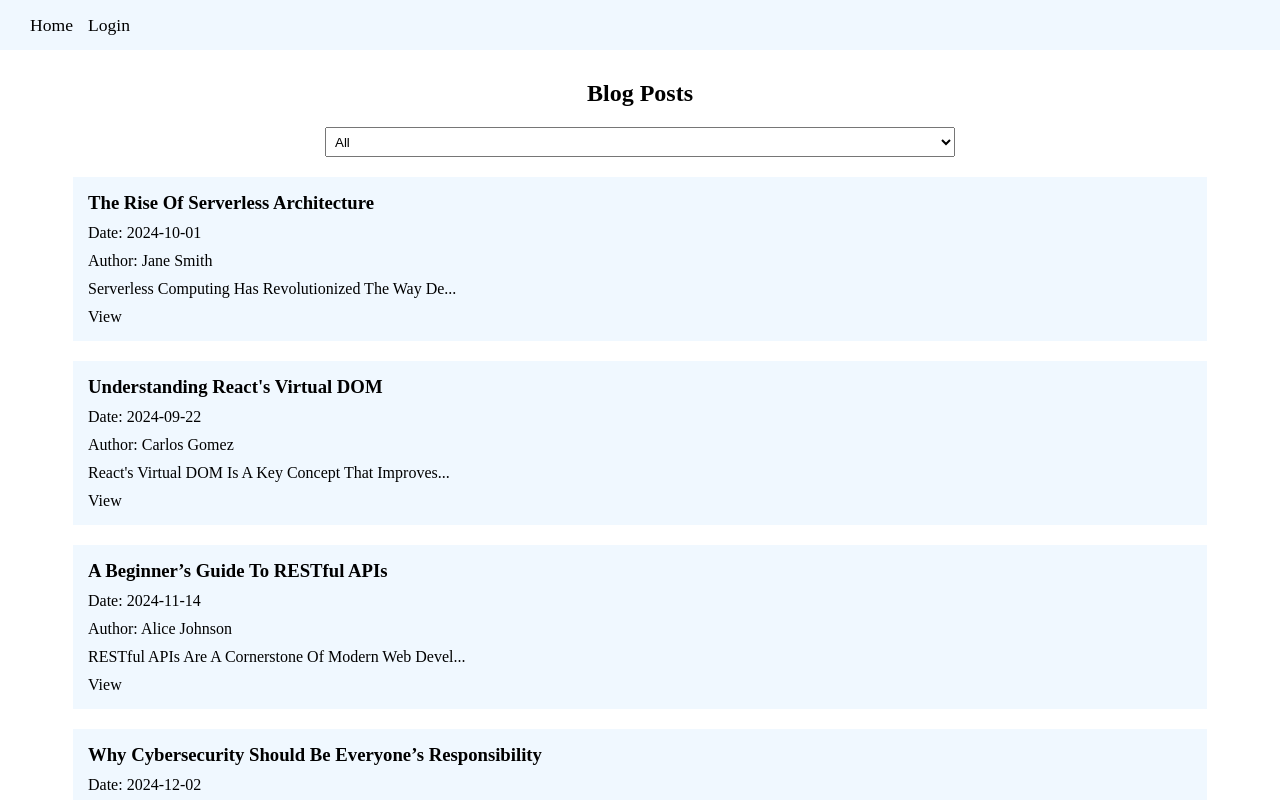
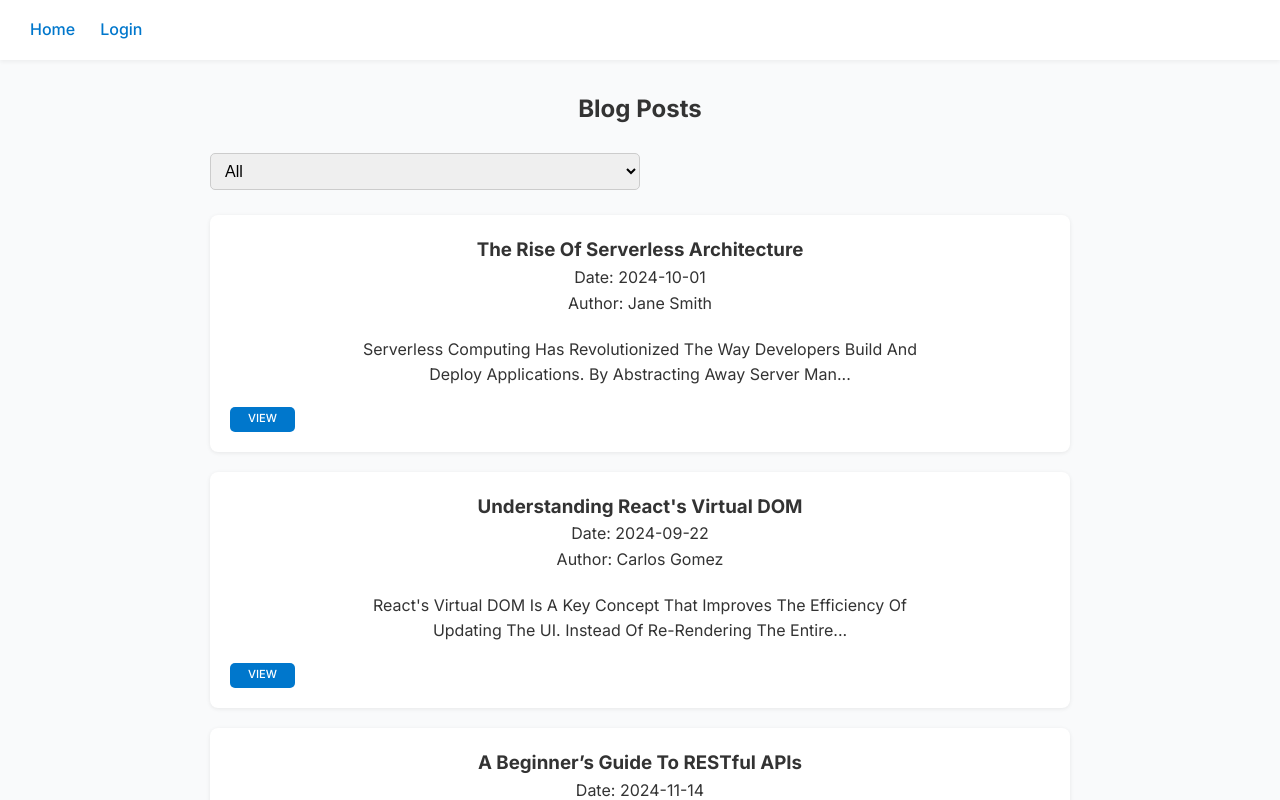
Before and after one commit to cgomez374/my-blog-app, a React (Vite) app: page / in a window 1280 px wide. Shown: the top 800 px of the page. Built offline with nearby package versions, Linux system fonts and the light colour scheme.

Commit message:
imporoved styling by adding a new color scheme

```diff
--- a/src/App.css
+++ b/src/App.css
@@ -1,170 +1,248 @@
-/* PRESETS */
+@import url('https://fonts.googleapis.com/css2?family=Inter:ital,opsz,wght@0,14..32,100..900;1,14..32,100..900&display=swap');
+
+
+/* BASE RESET & PRESETS */
+* {
+  margin: 0;
+  padding: 0;
+  box-sizing: border-box;
+}
+
+h4 {
+  text-transform: capitalize;
+}
 
 body {
-  text-transform: capitalize;
+  font-family: 'Inter', sans-serif;
+  /* Use a professional font */
+  background-color: #f9fafb;
+  color: #333;
+  text-transform: none;
+  line-height: 1.6;
 }
 
 a {
   text-decoration: none;
-  color: black;
+  color: #0077cc;
+  transition: color 0.2s ease;
+}
+
+a:hover {
+  color: #005fa3;
 }
 
 li {
   list-style: none;
+  text-transform: capitalize;
 }
 
 section {
   text-align: center;
-  margin-top: 20px;
+  margin-top: 40px;
 }
 
 /* NAVBAR */
 nav {
-  background-color: aliceblue;
-  width: 100%;
-  height: 50px;
+  background-color: #ffffff;
+  box-shadow: 0 2px 4px rgba(0, 0, 0, 0.05);
+  padding: 0 30px;
+  height: 60px;
   display: flex;
   align-items: center;
-  /* justify-content: flex-start; */
-
+  position: sticky;
+  top: 0;
+  z-index: 1000;
+  text-transform: capitalize;
 }
 
 nav ul {
+  display: flex;
+  gap: 25px;
+  align-items: center;
+  flex: 1;
+}
+
+nav ul li {
+  font-size: 1rem;
+  font-weight: 500;
+}
+
+nav p {
+  font-weight: bold;
+  font-size: 1.1rem;
+  margin-left: auto;
+}
+
+/* POST LIST */
+.post-list-container {
+  max-width: 900px;
+  margin: 0 auto;
+  padding: 30px 20px;
+  display: flex;
+  flex-direction: column;
+  gap: 25px;
+}
+
+select {
+  width: 50%;
+  padding: 8px 10px;
+  border-radius: 5px;
+  border: 1px solid #ccc;
+  font-size: 1rem;
+  text-transform: capitalize;
+}
+
+.post-list-container ul {
+  display: flex;
+  flex-direction: column;
+  gap: 20px;
+  width: 100%;
+}
+
+.post-list-container ul li {
+  background-color: #ffffff;
+  padding: 20px;
+  border-radius: 8px;
+  box-shadow: 0 1px 4px rgba(0, 0, 0, 0.08);
+  transition: transform 0.2s ease;
+}
+
+.post-list-container ul li:hover {
+  transform: translateY(-3px);
+}
+
+.post-list-container .post-item-content {
+  margin: 20px auto;
   width: 70%;
-  height: 100%;
+  height: 50px;
+}
+
+.post-options-links {
   display: flex;
   flex-direction: row;
   align-items: center;
   justify-content: flex-start;
-  gap: 15px;
-  margin-left: 30px;
+  gap: 10px;
+  margin-top: 20px;
 }
 
-nav ul li {
+.post-options-links a,
+.post-options-links button {
+  display: flex;
+  justify-content: center;
+  align-items: center;
+  text-align: center;
+  width: 65px;
+  height: 25px;
+  font-size: 0.7rem;
+  border: none;
+  border-radius: 5px;
+  background-color: #0077cc;
+  color: white;
+  cursor: pointer;
+  text-decoration: none;
+  text-transform: uppercase;
+  transition: background-color 0.2s ease, transform 0.2s ease;
+  font-weight: 500;
+}
+
+.post-options-links a:hover,
+.post-options-links button:hover {
+  background-color: #005fa3;
+  transform: translateY(-1px);
+}
+
+.post-options-links button {
+  appearance: none;
+}
+
+/* POST DETAILS */
+.post-details {
+  max-width: 800px;
+  margin: 40px auto;
+  padding: 20px;
+  background-color: #ffffff;
+  border-radius: 8px;
+  box-shadow: 0 1px 6px rgba(0, 0, 0, 0.05);
+  display: flex;
+  flex-direction: column;
+  gap: 25px;
   font-size: 1.1rem;
 }
 
-nav p {
-  margin-right: 30px;
-  margin-left: auto;
-}
-
-/* POST LIST  */
-
-.post-list-container {
-  width: 100%;
-  padding: 10px;
-  display: flex;
-  flex-direction: column;
-  justify-content: center;
-  align-items: center;
-  gap: 20px;
-}
-
-select {
-  width: 50%;
-  height: 30px;
-  padding: 5px;
-  text-transform: capitalize;
-}
-
-.post-list-container ul {
+.post-details .content {
+  line-height: 1.8;
+  color: #444;
+  font-size: 1rem;
   width: 90%;
-  display: flex;
-  flex-direction: column;
-  align-items: center;
-  justify-content: center;
-  gap: 20px;
-}
-
-.post-list-container ul li {
-  background-color: aliceblue;
-  padding: 15px;
-  width: 100%;
-  height: auto;
-  display: flex;
-  flex-direction: column;
-  justify-content: flex-start;
-  align-items: flex-start;
-  gap: 10px;
-}
-
-.post-options-links {
-  width: 50%;
-  display: flex;
-  gap: 10px;
-}
-
-/* POST DETAILS */
-
-.post-details {
-  width: 100%;
-  display: flex;
-  flex-direction: column;
-  align-content: center;
-  justify-content: center;
-  text-align: center;
-  gap: 20px;
-  padding: 10px;
-  margin: 20px auto;
-  font-size: 1.2rem;
-}
-
-.post-details .content {
-  width: 70%;
-  padding: 10px;
   margin: 0 auto;
-  line-height: 27px;
 }
 
 .post-details .post-options-links {
-  align-items: center;
   justify-content: center;
-  width: 100%;
+  gap: 15px;
 }
 
-/* POST FORMS */
-
-.post-form-container{
-  width: 100%;
-  padding: 0 5px;
-  text-align: center;
+/* POST FORM */
+.post-form-container {
+  max-width: 800px;
+  margin: 40px auto;
+  padding: 20px;
+  background-color: #ffffff;
+  border-radius: 8px;
+  box-shadow: 0 1px 6px rgba(0, 0, 0, 0.05);
 }
 
 form {
-  width: 90%;
-  margin: 30px auto;
   display: flex;
   flex-direction: column;
   align-items: center;
   gap: 20px;
-  text-align: center;
-
+  margin-top: 20px;
 }
 
-input {
-  width: 90%;
-  height: 40px;
-  padding: 5px;
+input,
+textarea {
+  width: 100%;
+  padding: 10px 12px;
+  border: 1px solid #ccc;
+  border-radius: 5px;
+  font-size: 1rem;
 }
 
-input::placeholder {
-  text-transform: capitalize;
+form textarea {
+  height: 200px;
 }
 
-textarea {
-  width: 90%;
-  height: 150px;
-  padding: 5px;
-}
-
+input::placeholder,
 textarea::placeholder {
   text-transform: capitalize;
+  color: #999;
 }
 
 form button {
+  width: 150px;
+  padding: 10px 15px;
+  border: none;
+  border-radius: 5px;
+  background-color: #0077cc;
+  color: white;
+  font-weight: bold;
+  text-transform: uppercase;
   cursor: pointer;
-  width: 30%;
-  height: 40px;
-  text-transform: uppercase;
+  transition: background-color 0.3s ease;
 }
+
+form button:hover {
+  background-color: #005fa3;
+}
+
+.login-reg-form input {
+  width: 50%;
+  height: 60px;
+}
+
+.login-page a {
+  margin-top: 50px;
+  text-transform: capitalize;
+}
--- a/src/components/LoginForm.jsx
+++ b/src/components/LoginForm.jsx
@@ -27,7 +27,7 @@ export default function LoginForm({ isNewUser, handleLogin, handleRegister }){
     : handleLogin(loginFormData.username, loginFormData.password)
   }
   return (
-    <form onSubmit={handleSubmit}>
+    <form className="login-reg-form" onSubmit={handleSubmit}>
       {
         successfullyRegistered && <p>successfully Registered, please login!</p>
       }
--- a/src/components/PostItem.jsx
+++ b/src/components/PostItem.jsx
@@ -9,7 +9,7 @@ export default function PostItem({ post, deletePost }){
       <h3>{ post.title }</h3>
       <p>date: { post.publishingDate }</p>
       <p>author: { post.author }</p>
-      <p>{ post.content.substring(0, 50) + "..." }</p>
+      <p className="post-item-content">{ post.content.substring(0, 120) + '...' }</p>
       <div className="post-options-links">
         <Link
           to={ `/post/${post.id}` }
--- a/src/pages/Login.jsx
+++ b/src/pages/Login.jsx
@@ -17,13 +17,13 @@ export default function Login(){
   }
 
    return (
-    <section>
+    <section className="login-page">
       <h1>Login</h1>
+      <Link to='/register'>register as new user</Link>
       <LoginForm
         isNewUser={false}
         handleLogin={handleLogin}
       />
-      <Link to='/register'>new user</Link>
     </section>
 
   )
```
